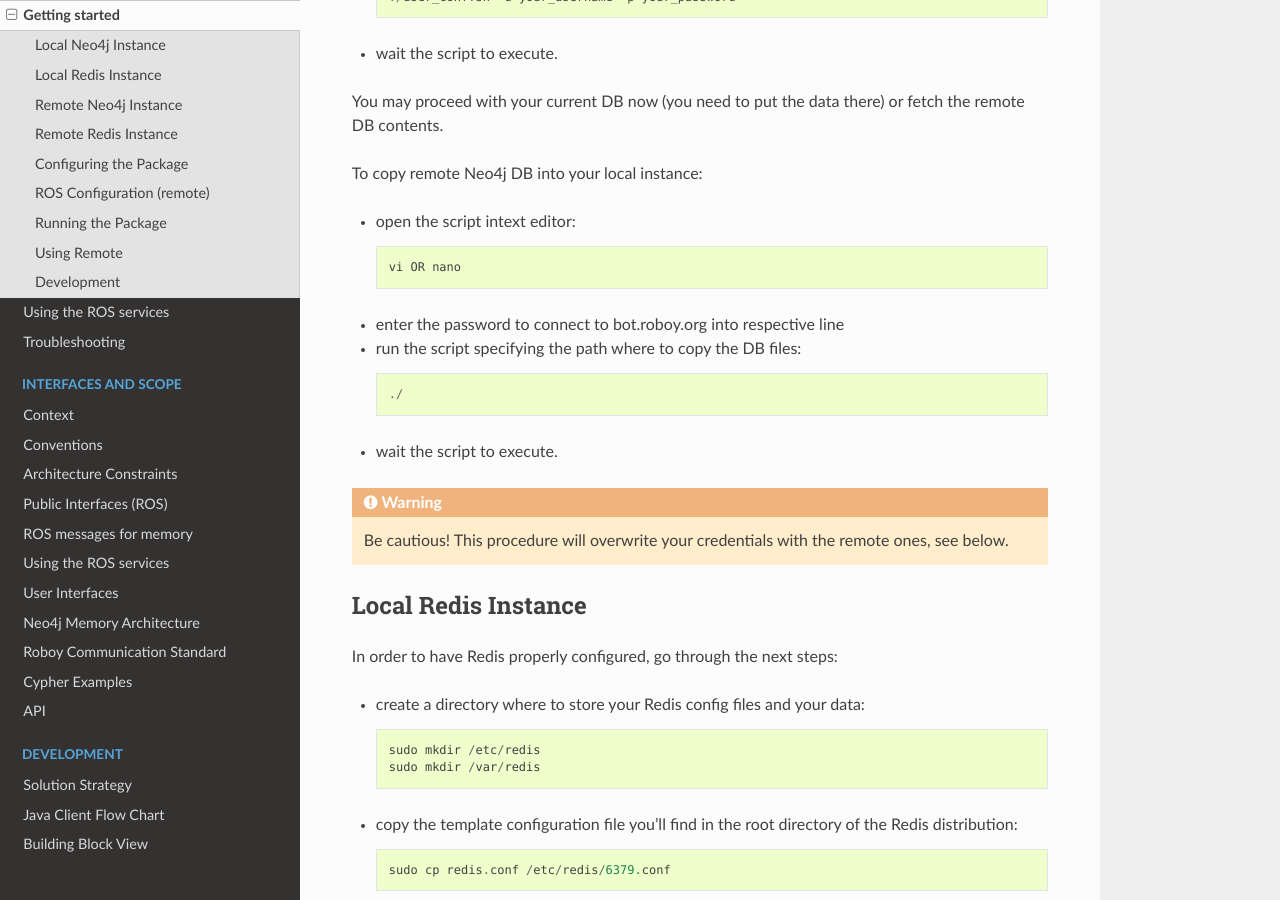
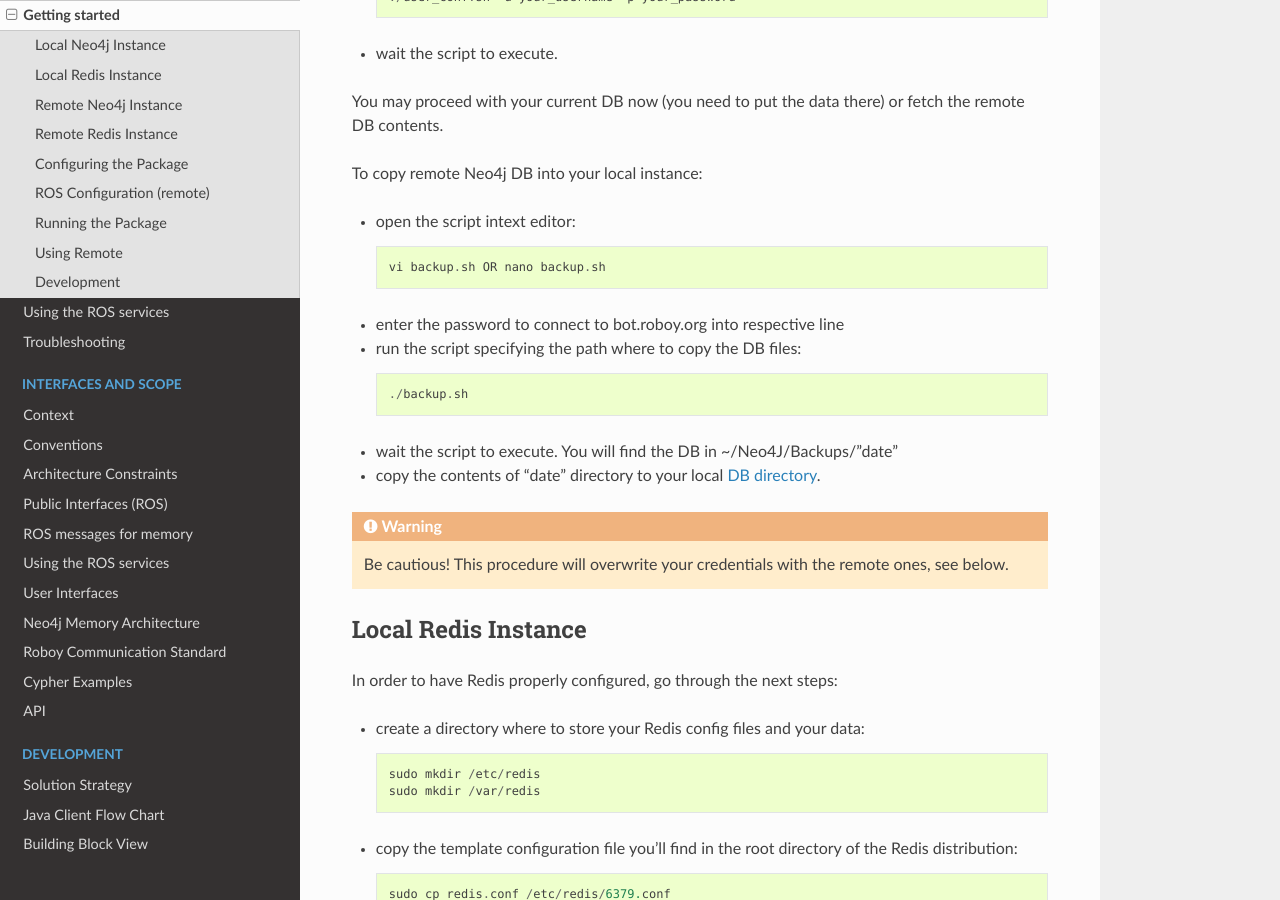
Before and after one commit to Roboy/memory, a Sphinx documentation site: the page built from docs/Usage/1_getting_started.rst, in a window 1280 px wide and 900 px high, scrolled down 427 px. Built offline with Sphinx 7.4.7 and the Read the Docs theme 2.0.0, drawn with Linux system fonts in a browser that asks for light colours.

Commit message:
Minor Usage and Installation fix

```diff
--- a/docs/Usage/1_getting_started.rst
+++ b/docs/Usage/1_getting_started.rst
@@ -25,14 +25,15 @@ To copy remote Neo4j DB into your local instance:
 
 - open the script intext editor::
 
-    vi OR nano
+    vi backup.sh OR nano backup.sh
 
 - enter the password to connect to bot.roboy.org into respective line
 - run the script specifying the path where to copy the DB files::
 
-    ./
+    ./backup.sh
 
-- wait the script to execute.
+- wait the script to execute. You will find the DB in ~/Neo4J/Backups/"date"
+- copy the contents of "date" directory to your local `DB directory <https://neo4j.com/docs/operations-manual/current/configuration/file-locations/>`_.
 
 .. warning::
 
```
Also changed, not shown: 1 other file.
